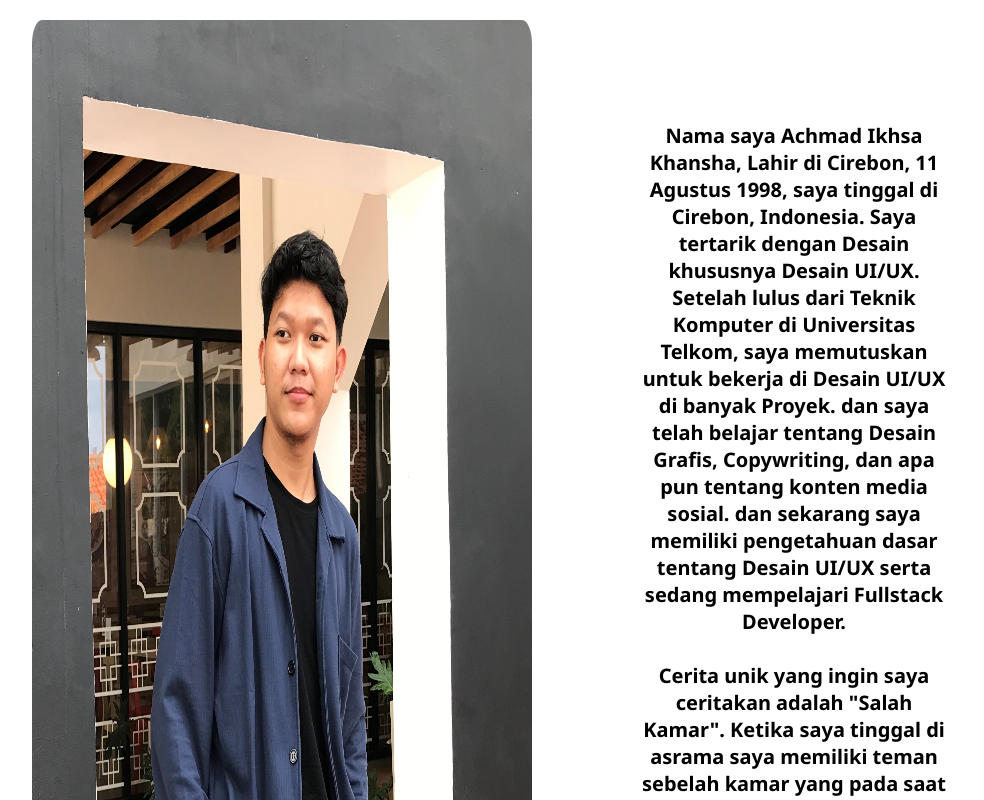
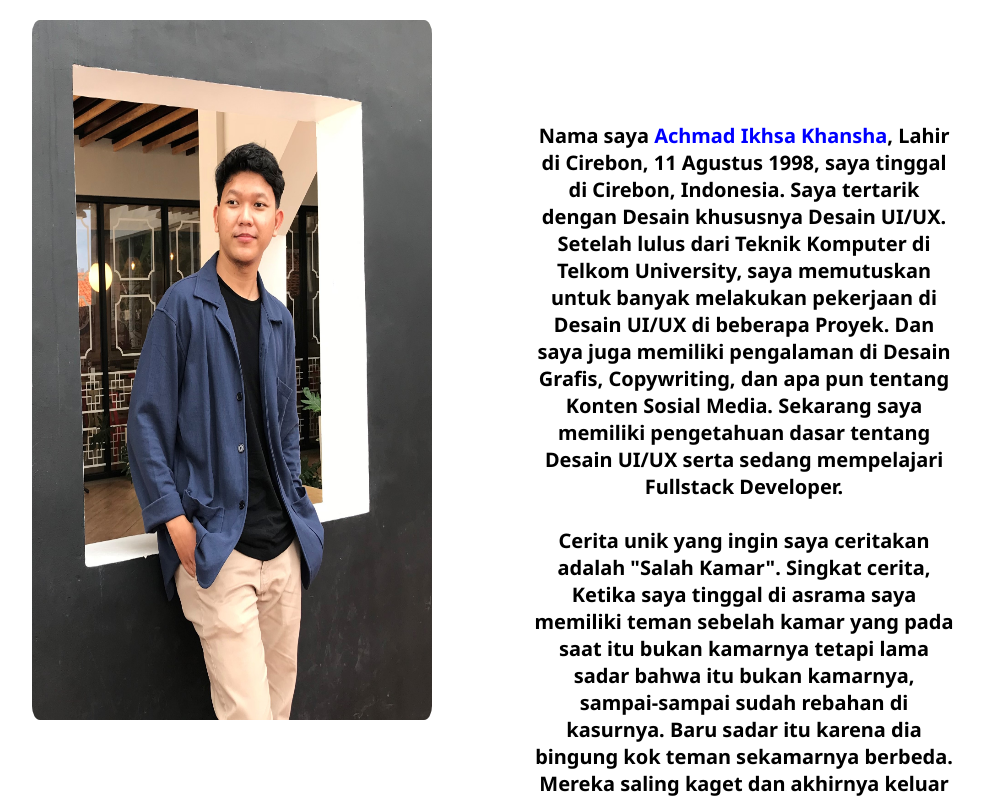
Before and after one commit to aikhsa/aikhsa.github.io, a plain HTML site: page index.html in a window 1280 px wide. Shown: the part 880-1680 px from the top of the page, without its empty margins (96-1080 px from the left). Drawn offline with Linux system fonts and the light colour scheme.

Commit message:
update konten

```diff
--- a/index.html
+++ b/index.html
@@ -10,6 +10,7 @@
         <link href="https://fonts.googleapis.com/css2?family=Noto+Sans:wght@700&display=swap" rel="stylesheet">
     </head>
     <body>
+        <main>
         <section class="header">
     <nav>
         <a href="index.html"><img src="assets/bmi.png"></a>
@@ -38,15 +39,15 @@
         <section id="about" class="about">
           <img class="foto" src="assets/caca.jpg" alt="">
           <div class="isikonten">
-                <h3>Nama saya Achmad Ikhsa Khansha, Lahir di Cirebon, 11 Agustus 1998, saya tinggal di Cirebon, Indonesia.
+                <h3>Nama saya <span style="color:blue">Achmad Ikhsa Khansha</span>, Lahir di Cirebon, 11 Agustus 1998, saya tinggal di Cirebon, Indonesia.
                     Saya tertarik dengan Desain khususnya Desain UI/UX.
-                    Setelah lulus dari Teknik Komputer di Universitas Telkom, saya memutuskan untuk bekerja di Desain UI/UX di
-                    banyak Proyek. dan saya telah belajar tentang Desain Grafis, Copywriting, dan apa pun tentang konten media sosial.
-                    dan sekarang saya memiliki pengetahuan dasar tentang Desain UI/UX serta sedang mempelajari Fullstack Developer.<br><br>
+                    Setelah lulus dari Teknik Komputer di Telkom University, saya memutuskan untuk banyak melakukan pekerjaan di Desain UI/UX di
+                    beberapa Proyek. Dan saya juga memiliki pengalaman di Desain Grafis, Copywriting, dan apa pun tentang Konten Sosial Media.
+                    Sekarang saya memiliki pengetahuan dasar tentang Desain UI/UX serta sedang mempelajari Fullstack Developer.<br><br>
                     Cerita unik yang ingin saya ceritakan adalah "Salah Kamar".
-                    Ketika saya tinggal di asrama saya memiliki teman sebelah kamar yang pada saat itu bukan kamarnya tetapi lama
+                    Singkat cerita, Ketika saya tinggal di asrama saya memiliki teman sebelah kamar yang pada saat itu bukan kamarnya tetapi lama
                     sadar bahwa itu bukan kamarnya, sampai-sampai sudah rebahan di kasurnya. Baru sadar itu karena dia bingung kok teman sekamarnya
-                    berbeda. saling kaget dan akhirnya keluar kamar tersebut dengan say sorry dan saya diluar menunggu dengan ngakak guling
+                    berbeda. Mereka saling kaget dan akhirnya keluar kamar tersebut dengan say sorry dan saya diluar menunggu dia keluar sambil ngakak guling
                     guling.
                 </h3>
 
@@ -93,14 +94,14 @@
 
    <!------------Contact-------------->
     <section id="cta" class="cta">
-        <h1>Ingin tahu lebih lanjut tentang saya? </h1>
-        <a href="https://wa.me/6283824322249" class="hero-btn">CONTACT ME</a>
+        <h1>Interested to know me more?<br> send email to <span style="color:antiquewhite">achmad.ikhsa@gmail.com</span></h1>
+        <a href="https://www.instagram.com/aikhsa/" class="hero-btn">DM ME ON INSTAGRAM</a>
 
     </section>
 
     <section class="footer">
         <h6>copyright by © ikhsa</h6>
     </section>
-
+</main>
     </body>
 </html>
--- a/style.css
+++ b/style.css
@@ -104,8 +104,8 @@ p{
 }
 
 .foto{
-  width: 500px;
-  height: auto;
+  width: 400px;
+  height: 700px;
   position: relative;
   border-radius: 2%;
 
```
